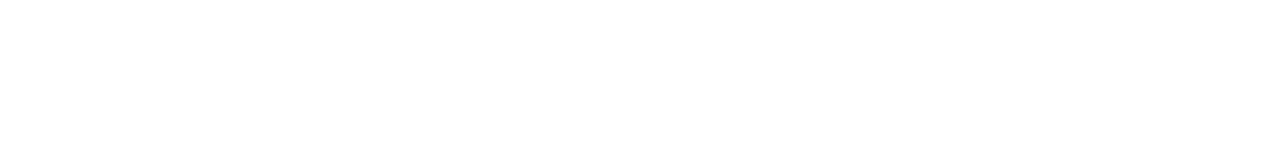
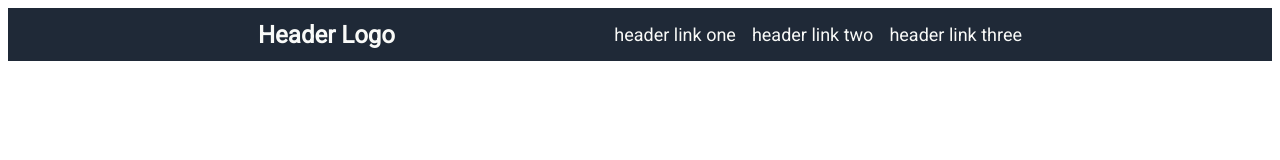
Before and after one commit to andovr29/landing-page, a plain HTML site: page index.html in a window 1280 px wide. Drawn offline with Linux system fonts and the light colour scheme.

Commit message:
Add working header

```diff
--- a/index.html
+++ b/index.html
@@ -4,9 +4,29 @@
     <meta charset="UTF-8">
     <meta name="viewport" content="width=device-width, initial-scale=1.0">
     <title>Landing-page</title>
+    <link rel="stylesheet" href="https://fonts.googleapis.com/css2?family=Roboto">
     <link rel="stylesheet" href="style.css">
 </head>
 <body>
+    <div class="hero"></div>
+      <div class="header">
+        <a class="logo" href=".index.html">Header Logo</a>
+        <ul>
+          <a href="#"><li>header link one</li></a>
+          <a href="#"><li>header link two</li></a>
+          <a href="#"><li>header link three</li></a>
+        </ul>
+      </div>
+    </div>
+    <div class="content">
 
+    </div>
+    <div class="quote">
+
+    </div>
+    <div class="sign-up">
+
+    </div>
+    <div class="footer"
 </body>
 </html>
--- a/style.css
+++ b/style.css
@@ -0,0 +1,42 @@
+html, body  {
+    display: flex;
+    flex-direction: column;
+    font-family: 'Roboto', sans-serif;
+    height: 100%;
+}
+
+.header  {
+    display: flex;
+    background-color: #1F2937;
+    justify-content: space-between;
+    align-items: center;
+}
+
+
+.hero  {
+
+    height: auto;
+}
+
+ul  {
+    display: flex;
+    list-style-type: none;
+    gap: 16px;
+    margin-right: 250px
+}
+
+li  {
+    font-size: 18px;
+    color: #F9FAF8;
+}
+
+a  {
+    text-decoration: none;
+}
+.logo  {
+    color: #F9FAF8;
+    font-size: 24px;
+    background-color: #1F2937;
+    font-weight: 600;
+    margin-left: 250px;
+}
```
